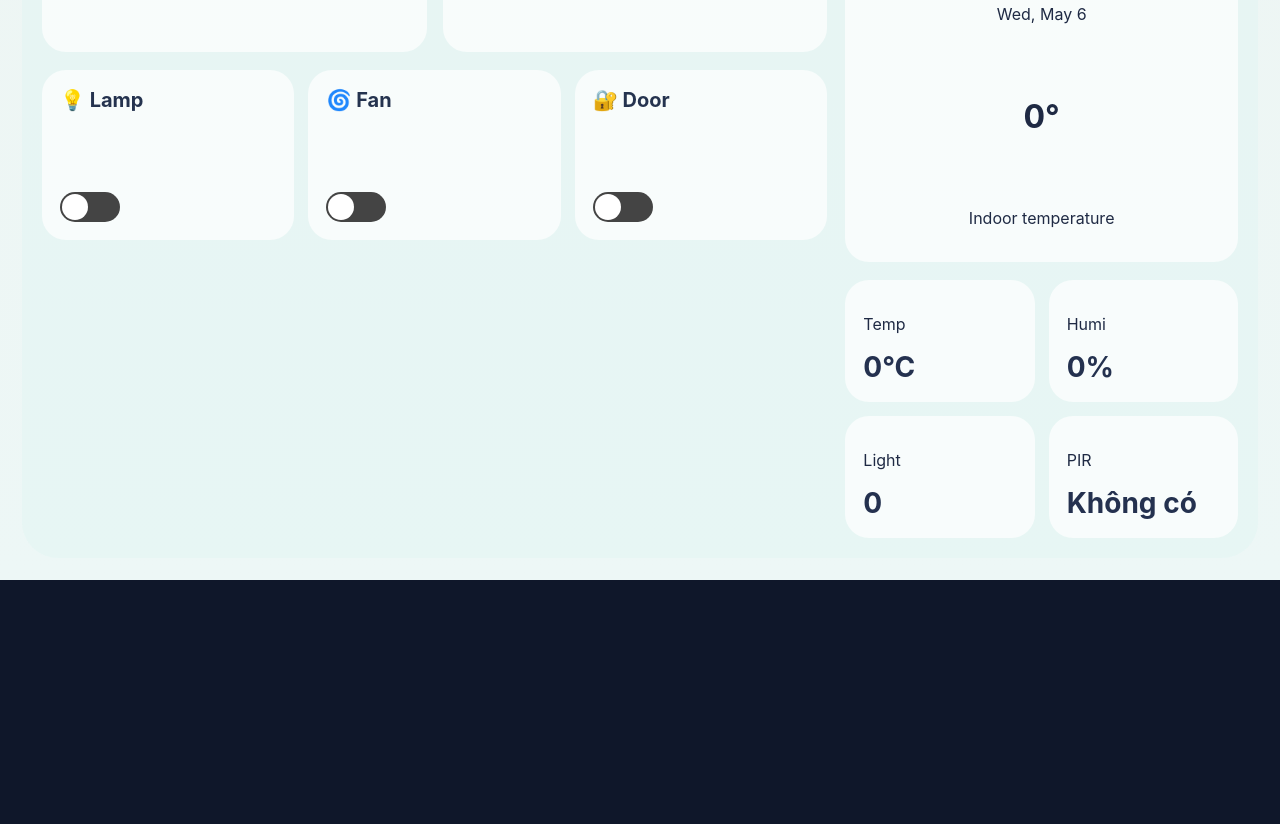
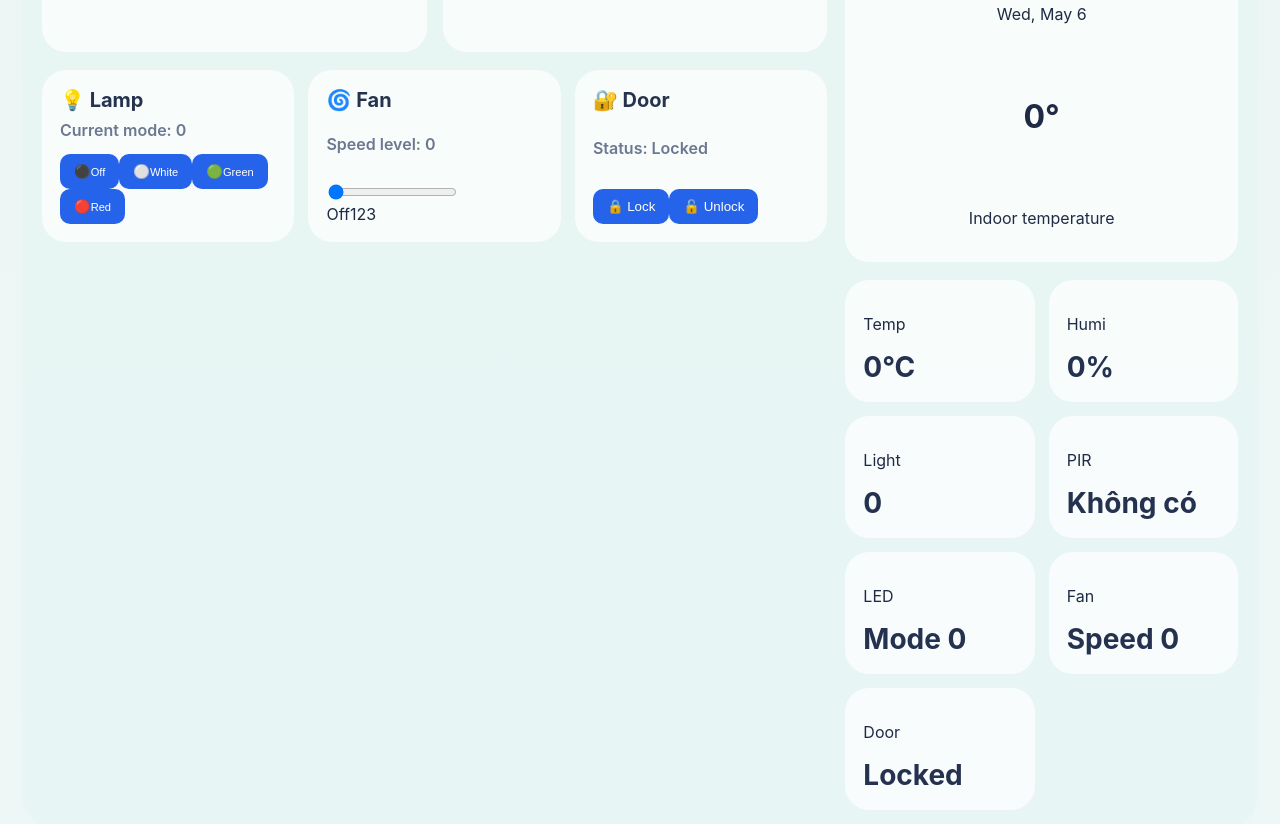
Before and after one commit to Chaudarkdao/Smart-Home, a React (Create React App) app in the folder Frontend/: page /iot in a window 1280 px wide. Shown: the part 460-1284 px from the top of the page. Before the commit the page ends 1040 px from the top, so only its background shows below. Built offline with nearby package versions, Linux system fonts and the light colour scheme.

Commit message:
update FE iot

```diff
--- a/Frontend/src/pages/IotPage.jsx
+++ b/Frontend/src/pages/IotPage.jsx
@@ -13,7 +13,6 @@ import {
   controlDevice,
   getIotData,
   getIotHistory,
-  triggerAiAuth,
 } from "../services/iotApi";
 
 export default function IotPage() {
@@ -25,8 +24,8 @@ export default function IotPage() {
     light: 0,
     pir: 0,
     led: 0,
-    fan: 0,
-    servo: 0,
+    fan: 4,
+    servo: 8,
   });
 
   const [history, setHistory] = useState({
@@ -63,23 +62,16 @@ export default function IotPage() {
     try {
       setIsLoading(true);
       await controlDevice(device, value);
+
+      setIotData((prev) => ({
+        ...prev,
+        [device]: value,
+      }));
+
       await fetchAll();
     } catch (err) {
       console.error(err);
       alert("Điều khiển thất bại");
-    } finally {
-      setIsLoading(false);
-    }
-  };
-
-  const handleAiAuth = async (authVal) => {
-    try {
-      setIsLoading(true);
-      await triggerAiAuth(authVal);
-      await fetchAll();
-    } catch (err) {
-      console.error(err);
-      alert("Trigger AI Auth thất bại");
     } finally {
       setIsLoading(false);
     }
@@ -106,6 +98,21 @@ export default function IotPage() {
     month: "short",
     day: "numeric",
   });
+
+  const ledModes = [
+    { label: "Off", value: 0, icon: "⚫" },
+    { label: "White", value: 1, icon: "⚪" },
+    { label: "Green", value: 2, icon: "🟢" },
+    { label: "Red", value: 3, icon: "🔴" },
+  ];
+
+  const fanLevel = Math.max(0, Number(iotData.fan) - 4);
+
+  const handleFanSlider = async (e) => {
+    const level = Number(e.target.value); // 0, 1, 2, 3
+    const apiValue = level + 4; // 4, 5, 6, 7
+    await handleControl("fan", apiValue);
+  };
 
   return (
     <div className="iot-dashboard-page">
@@ -167,35 +174,83 @@ export default function IotPage() {
             <div className="iot-device-grid">
               <div className="iot-device-card">
                 <h3>💡 Lamp</h3>
+                <p className="iot-device-subtitle">
+                  Current mode: {iotData.led}
+                </p>
+
+                <div className="iot-led-grid">
+                  {ledModes.map((mode) => (
                     <button
+                      key={mode.value}
                       disabled={isLoading}
-                  className={`iot-toggle ${iotData.led ? "active" : ""}`}
-                  onClick={() => handleControl("led", iotData.led ? 0 : 1)}
-                />
+                      className={`iot-led-btn ${
+                        Number(iotData.led) === mode.value ? "active" : ""
+                      }`}
+                      onClick={() => handleControl("led", mode.value)}
+                    >
+                      <span>{mode.icon}</span>
+                      <small>{mode.label}</small>
+                    </button>
+                  ))}
+                </div>
               </div>
 
               <div className="iot-device-card">
                 <h3>🌀 Fan</h3>
-                <button
+                <p className="iot-device-subtitle">
+                  Speed level: {fanLevel}
+                </p>
+
+                <div className="iot-slider-box">
+                  <input
+                    type="range"
+                    min="0"
+                    max="3"
+                    step="1"
+                    value={fanLevel}
                     disabled={isLoading}
-                  className={`iot-toggle ${iotData.fan ? "active" : ""}`}
-                  onClick={() => handleControl("fan", iotData.fan ? 0 : 1)}
+                    onChange={handleFanSlider}
+                    className="iot-fan-slider"
                   />
+
+                  <div className="iot-slider-labels">
+                    <span>Off</span>
+                    <span>1</span>
+                    <span>2</span>
+                    <span>3</span>
+                  </div>
+                </div>
               </div>
 
               <div className="iot-device-card">
                 <h3>🔐 Door</h3>
+                <p className="iot-device-subtitle">
+                  Status: {Number(iotData.servo) === 9 ? "Unlocked" : "Locked"}
+                </p>
+
+                <div className="iot-door-actions">
                   <button
                     disabled={isLoading}
-                  className={`iot-toggle ${Number(iotData.servo) > 45 ? "active" : ""}`}
-                  onClick={() =>
-                    handleControl("servo", Number(iotData.servo) > 45 ? 0 : 90)
-                  }
-                />
+                    className={`iot-door-btn ${
+                      Number(iotData.servo) === 8 ? "active" : ""
+                    }`}
+                    onClick={() => handleControl("servo", 8)}
+                  >
+                    🔒 Lock
+                  </button>
+
+                  <button
+                    disabled={isLoading}
+                    className={`iot-door-btn ${
+                      Number(iotData.servo) === 9 ? "active" : ""
+                    }`}
+                    onClick={() => handleControl("servo", 9)}
+                  >
+                    🔓 Unlock
+                  </button>
                 </div>
               </div>
-
-
+            </div>
           </div>
 
           <div className="iot-right-column">
@@ -226,6 +281,21 @@ export default function IotPage() {
                 <p>PIR</p>
                 <h3>{Number(iotData.pir) ? "Có chuyển động" : "Không có"}</h3>
               </div>
+
+              <div className="iot-quick-card">
+                <p>LED</p>
+                <h3>Mode {iotData.led}</h3>
+              </div>
+
+              <div className="iot-quick-card">
+                <p>Fan</p>
+                <h3>Speed {fanLevel}</h3>
+              </div>
+
+              <div className="iot-quick-card">
+                <p>Door</p>
+                <h3>{Number(iotData.servo) === 9 ? "Unlocked" : "Locked"}</h3>
+              </div>
             </div>
           </div>
         </div>
```
Lines whose indentation alone changed are shown as unchanged.
